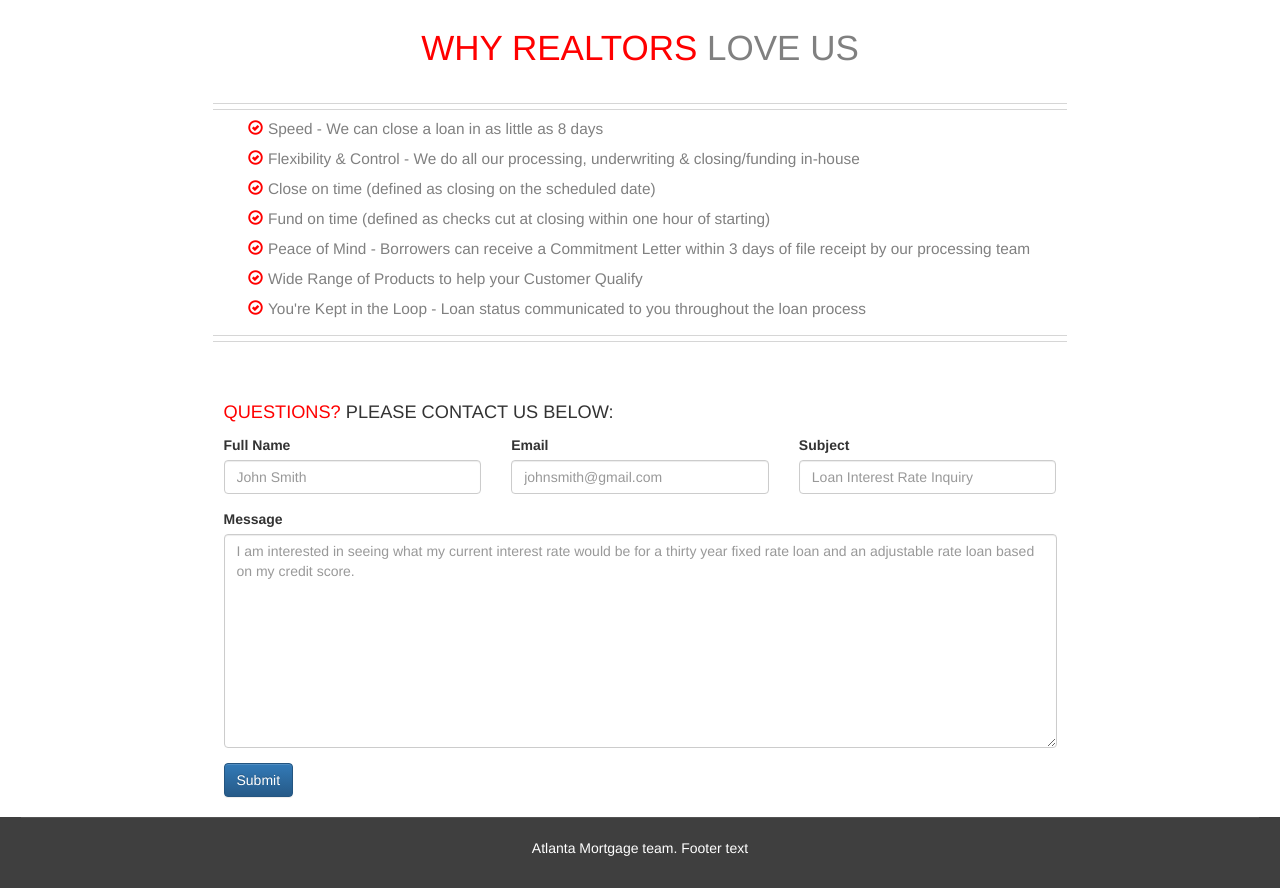
After one commit to sabrown89/atlanta-mortage-team, a Django app: page /realtors/ in a window 1280 px wide. The commit adds this page. Shown: the part 604-1492 px from the top of the page. Run offline with Django 3.2, Linux system fonts and the light colour scheme; some libraries are stand-ins or nearby versions.

Commit message:
Adds realtors page

```diff
--- a/robert/static/css/main.css
+++ b/robert/static/css/main.css
@@ -248,6 +248,29 @@ p.borrowers-contact-text {
     margin-top: 4%;
 }
 
+/* Realtors */
+
+#realtors-img {
+    width: 640px;
+    height: 230px;
+    margin-left: 32%;
+}
+
+li.realtors {
+    display: block;
+    padding-top: 8px;
+    color: grey;
+    font-size: 1.1em;
+}
+
+li.realtors:before {
+    content: "\e089";
+    font-family: 'Glyphicons Halflings';
+    font-size: 15px;
+    float: left;
+    margin-left: -20px;
+    color: red;
+}
 
 /* Footer */
 
--- a/robert/urls.py
+++ b/robert/urls.py
@@ -10,6 +10,7 @@ urlpatterns = [
     url(r'admin/', admin.site.urls),
     url(r'glossary/', views.glossary, name='glossary'),
     url(r'borrowers/', views.borrowers, name='borrowers'),
+    url(r'realtors/', views.realtors, name='realtors'),
     url(r'contact/', views.contact, name='contact'),
     url(r'^blog/', include('blog.urls')),
     url(r'^$', views.index, name='index'),
--- a/robert/views.py
+++ b/robert/views.py
@@ -6,6 +6,10 @@ def index(request):
 
 def glossary(request):
     return render(request, 'glossary.html')
+
+def realtors(request):
+    form_class = ContactForm
+    return render(request, 'realtors.html', {'form': form_class})
 
 def borrowers(request):
     form_class = ContactForm
--- /dev/null
+++ b/templates/realtors.html
@@ -0,0 +1,43 @@
+{% extends "base.html" %}
+
+{% block content %}
+<div class="container-fluid">
+    <div class="container borrowers">
+        <img class="img-responsive" id="realtors-img" src="http://www.supremesouth.com/wp-content/uploads/2014/02/RoadHome2.png">
+        <div class="text-borrowers-img">
+            <h3 class="borrowers-text">REALTORS</h3>
+            <p class="why-us">Why They Choose Us</p>
+            <p class="vision">Our Vision...</p>
+            <p class="best">To Become The Best</p>
+            <p class="best">Customer Service Company In The</p>
+            <p class="best">Mortgage Banking Industry</p>
+        </div>
+    </div>
+
+    <div class="container-fluid">
+        <p class="text-center borrowers"><span class="red">WHY REALTORS</span> LOVE US</p>
+        <div class="row borrowers-text">
+            <div class="col-md-12">
+                <div class="row" id="box-line">
+                </div>
+                <div class="row" id="box-line">
+                </div>
+                <ul>
+                    <li class="realtors">Speed - We can close a loan in as little as 8 days</li>
+                    <li class="realtors">Flexibility & Control - We do all our processing, underwriting & closing/funding in-house</li>
+                    <li class="realtors">Close on time (defined as closing on the scheduled date)</li>
+                    <li class="realtors">Fund on time (defined as checks cut at closing within one hour of starting)</li>
+                    <li class="realtors">Peace of Mind - Borrowers can receive a Commitment Letter within 3 days of file receipt by our processing team</li>
+                    <li class="realtors">Wide Range of Products to help your Customer Qualify</li>
+                    <li class="realtors">You're Kept in the Loop - Loan status communicated to you throughout the loan process</li>
+                </ul>
+                <div class="row" id="box-line">
+                </div>
+                <div class="row" id="box-line">
+                </div>
+            </div>
+        </div>
+    </div>
+    {% include "contact.html" %}
+</div>
+{% endblock %}
```
